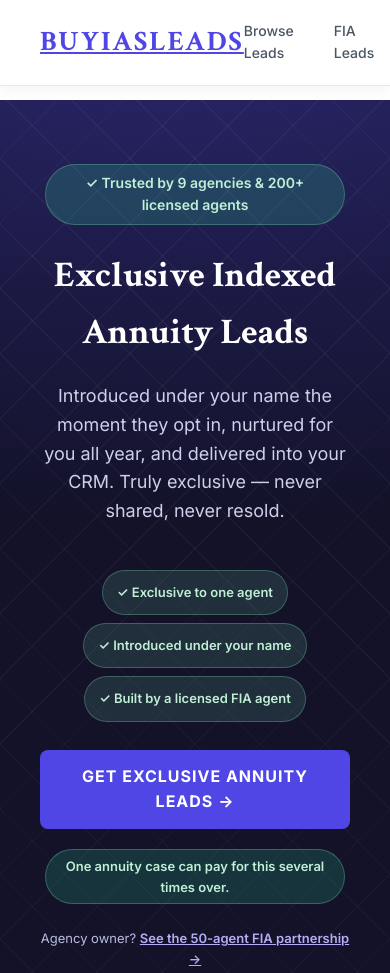
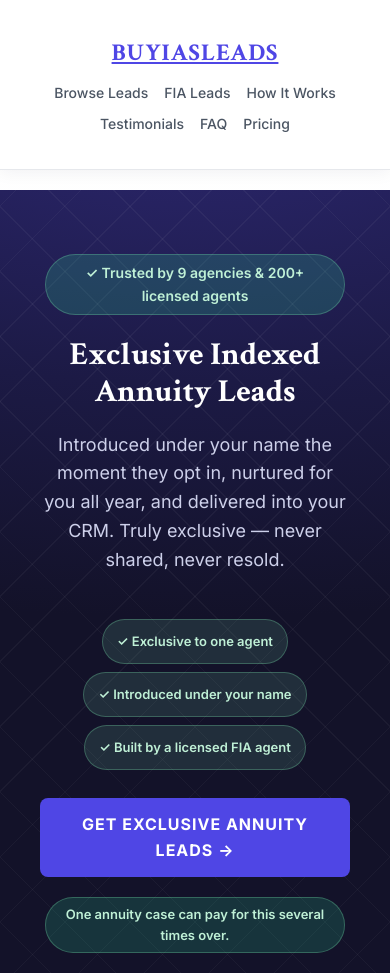
Before and after one commit to stevenson-pacificridgeway/buyiasleads, a website: page index.html in a window 390 px wide. Shown: the top 973 px of the page. Drawn offline with Linux system fonts and the light colour scheme.

Commit message:
Mobile: responsive header/nav (wrap + non-sticky on phones) across all pages

```diff
--- a/index.html
+++ b/index.html
@@ -234,6 +234,17 @@ body { background: linear-gradient(180deg, #ffffff 0%, #edeff7 100%) !important;
     <link rel="canonical" href="https://buyiasleads.com/">
     <meta property="og:image" content="https://buyiasleads.com/og-image.png">
     <meta name="twitter:image" content="https://buyiasleads.com/og-image.png">
+<style id="bial-mobile-fix">
+@media (max-width: 768px){
+  header{ position: static !important; }
+  main{ padding-top: 20px !important; }
+  .header-content{ flex-direction: column !important; gap: 10px !important; padding: 14px 18px !important; }
+  nav{ gap: 16px !important; flex-wrap: wrap !important; justify-content: center !important; row-gap: 8px !important; }
+  nav a{ font-size: 14px !important; }
+  .logo{ font-size: 24px !important; letter-spacing: 1px !important; }
+  .hero h1, .header-section h1{ font-size: 32px !important; line-height: 1.15 !important; }
+}
+</style>
 </head>
 <body>
     <header>
```
Also changed, not shown: checkout.html (+11 -0 lines), faq.html (+11 -0 lines), fia-leads.html (+11 -0 lines), how-it-works.html (+11 -0 lines), intake.html (+11 -0 lines), leads-marketplace.html (+11 -0 lines), success.html (+11 -0 lines), terms.html (+11 -0 lines), testimonials.html (+11 -0 lines).
